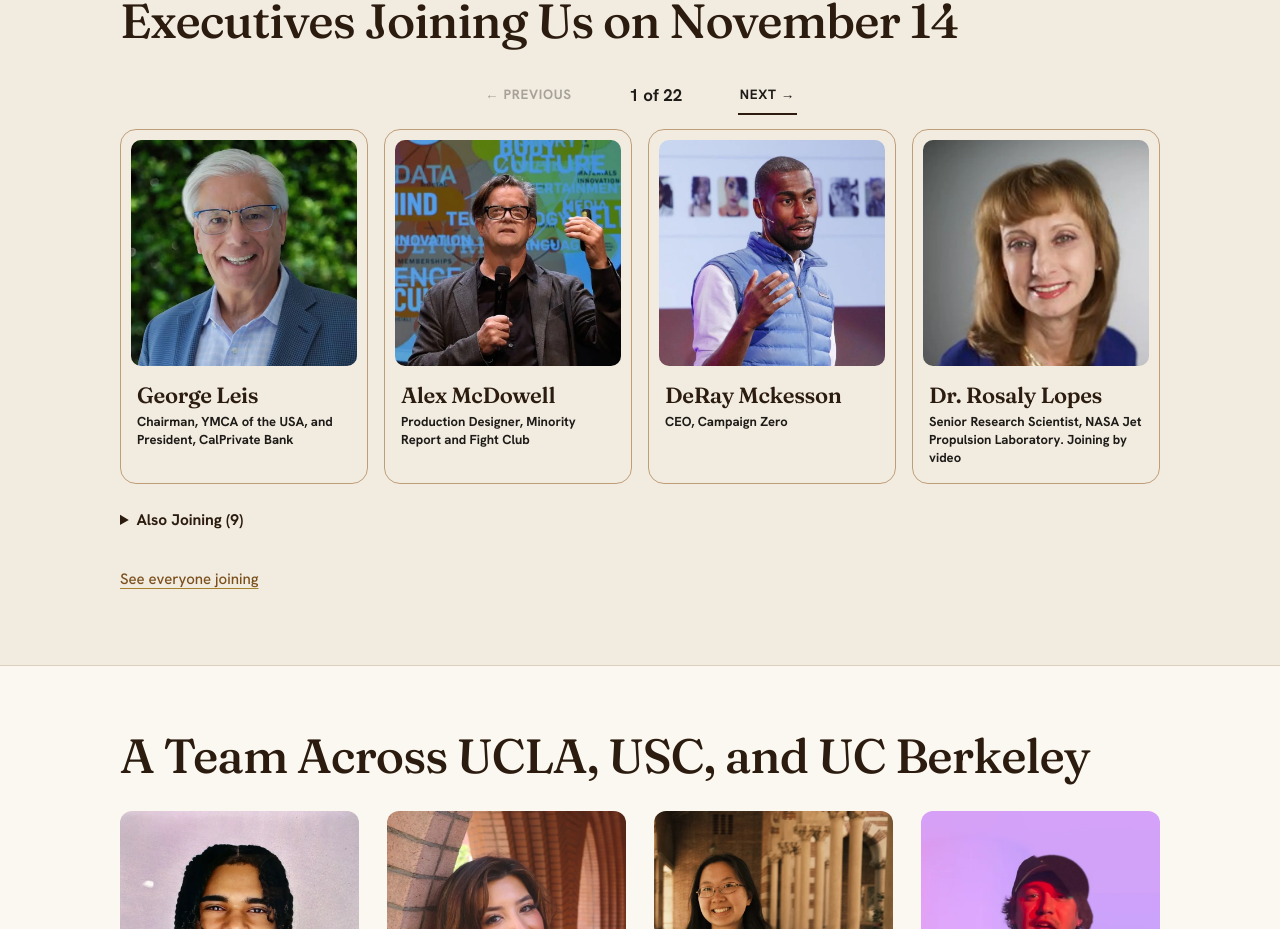
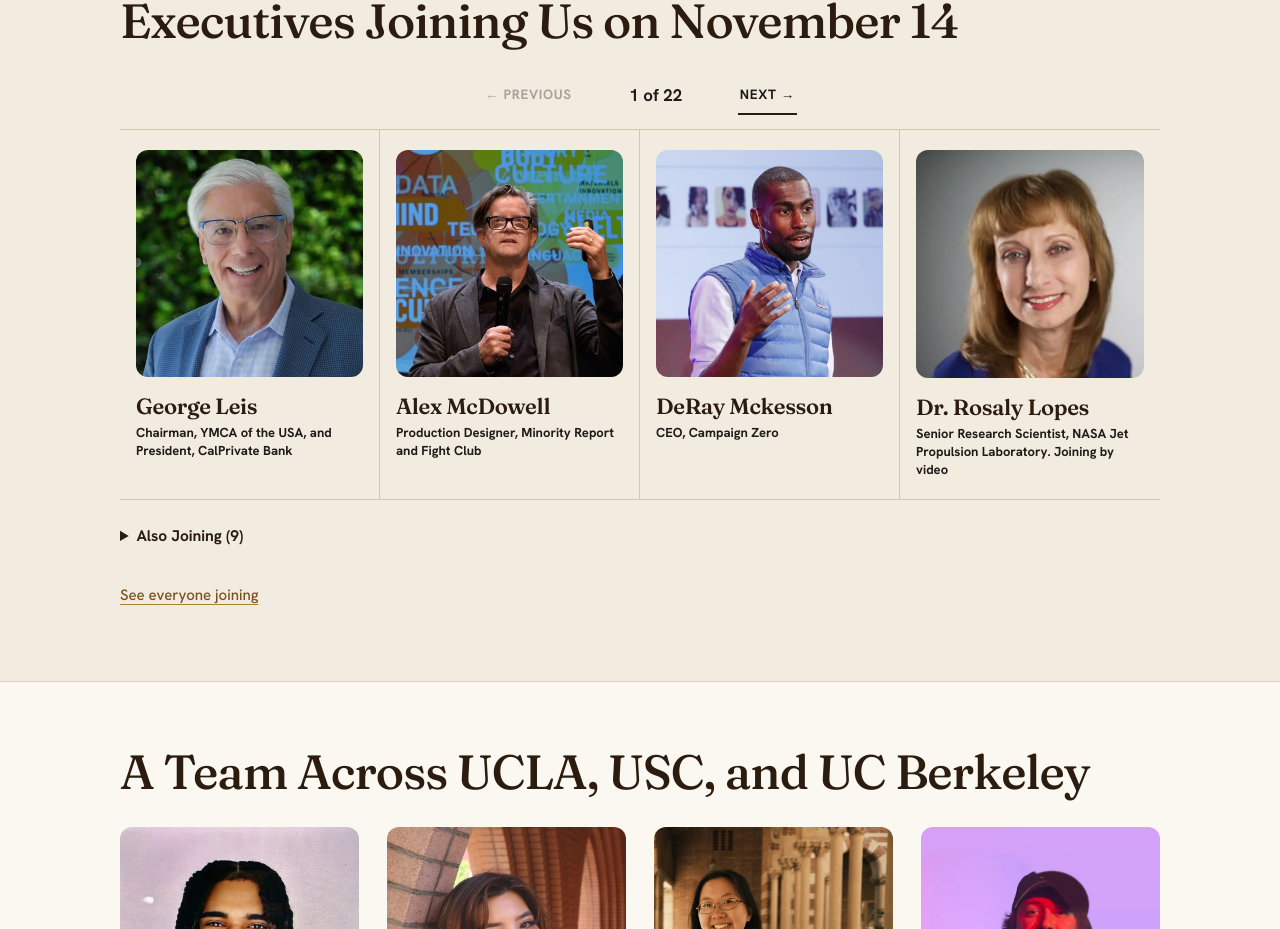
Before and after one commit to jaxtonwright11/meridian, a Next.js app: page / in a window 1280 px wide. Shown: the part 916-1845 px from the top of the page. Built offline with nearby package versions, Linux system fonts and the light colour scheme; a web font is replaced by a local one.

Commit message:
Executive tiles back to connected cells with brown dividers; rounded inset photos
Co-Authored-By: Claude Sonnet 5.5 <noreply@anthropic.com>
Claude-Session: https://claude.ai/code/session_01Sz375vWki4iWor3jhJsz7K

```diff
--- a/app/site.css
+++ b/app/site.css
@@ -789,15 +789,5 @@ h2.m-eyebrow { line-height: 1.6; }
 .m-vbar .btn.btn-tan { background: none !important; border: 0 !important; border-bottom: 2px solid var(--heading) !important; border-radius: 0 !important; box-shadow: none !important; padding: 10px 2px !important; color: var(--ink); }
 .m-vbar .btn.btn-tan:hover:not(:disabled) { color: var(--gold-deep); border-bottom-color: var(--gold-deep) !important; }
 .m-vbar .btn.btn-tan:disabled { opacity: .35; border-bottom-color: transparent !important; }
-.m-people.m-four .m-tile, .m-people.m-four .m-tile + .m-tile { padding: 0 0 16px !important; }
-.m-people.m-four .m-tile img { border-radius: 0; margin-bottom: 14px; }
-.m-people.m-four .m-tile h3, .m-people.m-four .m-tile .m-role { padding: 0 16px; }
-.m-people.m-four .m-tile:hover img { transform: none; box-shadow: none; }
-@media (max-width: 900px) { .m-people.m-four { gap: 10px; } }
-
-/* Executive tiles: separate rounded boxes with a little air around each photo. */
-.m-people.m-four { gap: 16px; border: 0; }
-.m-people.m-four .m-tile, .m-people.m-four .m-tile + .m-tile { padding: 10px 10px 16px !important; border: 1px solid var(--tan-line) !important; border-radius: 16px; background: var(--paper); overflow: hidden; }
-.m-people.m-four .m-tile:hover, .m-people.m-four .m-tile.on { background: var(--tan-box); }
-.m-people.m-four .m-tile img { border-radius: 10px; margin-bottom: 12px; }
-.m-people.m-four .m-tile h3, .m-people.m-four .m-tile .m-role { padding: 0 6px; }
+/* Executive tiles: photos stay rounded, inset from the cell, cells joined by the thin brown dividers. */
+.m-people.m-four .m-tile img { border-radius: 12px; }
```
